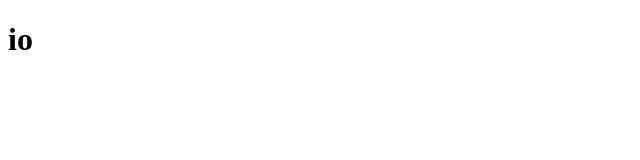
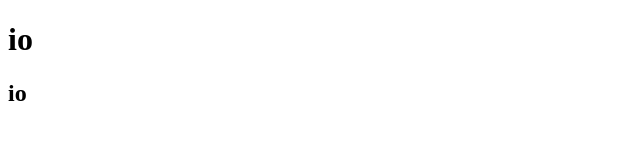
Before and after one commit to aleix2001/prova-aleix, a plain HTML site: page index.html in a window 1280 px wide. Shown: the full height of the page, 0-640 px from the left. Drawn offline with Linux system fonts and the light colour scheme.

Commit message:
Update index.html

```diff
--- a/index.html
+++ b/index.html
@@ -8,5 +8,6 @@
 </head>
 <body>
     <h1>io</h1>
+    <h2>io</h2>
 </body>
 </html>
```
